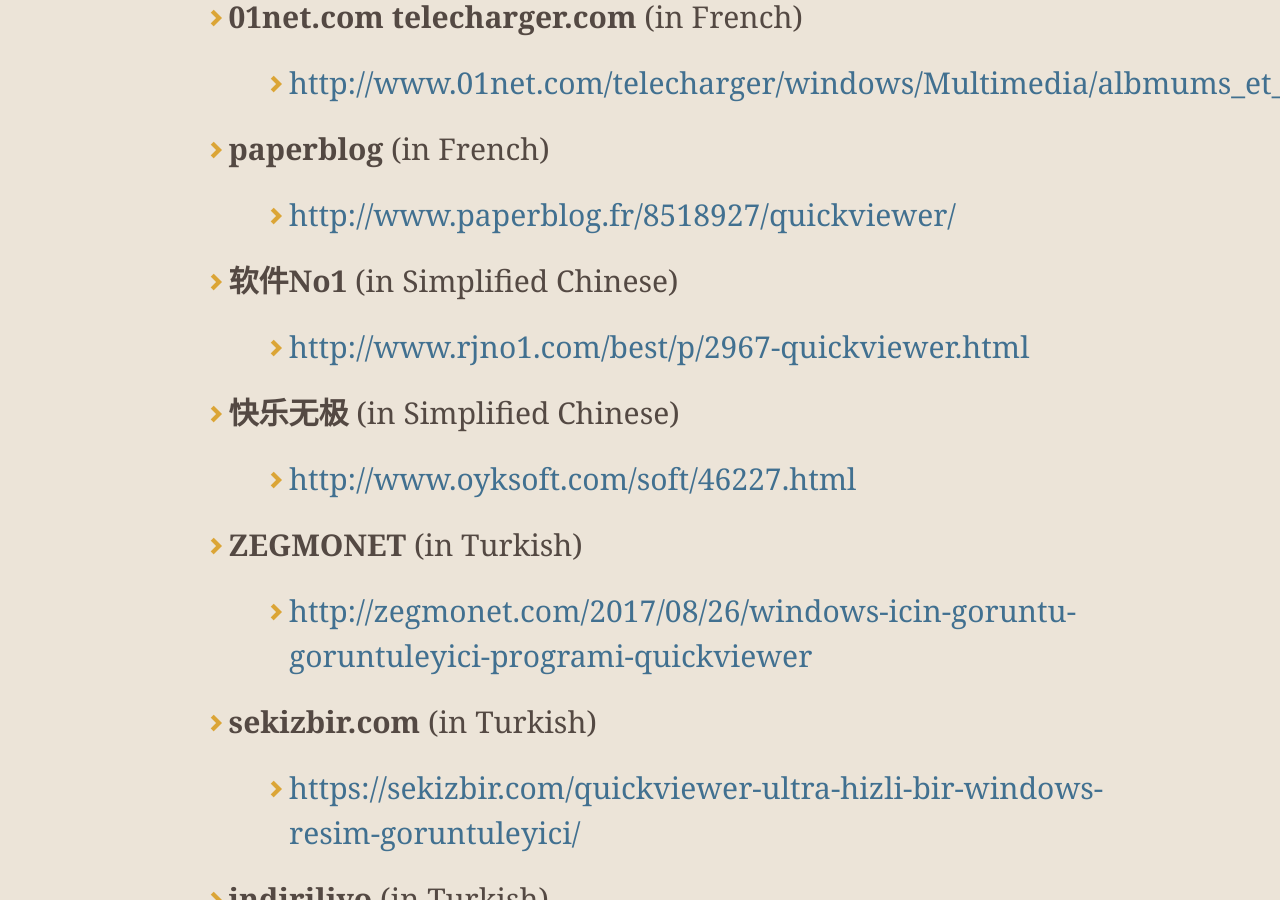
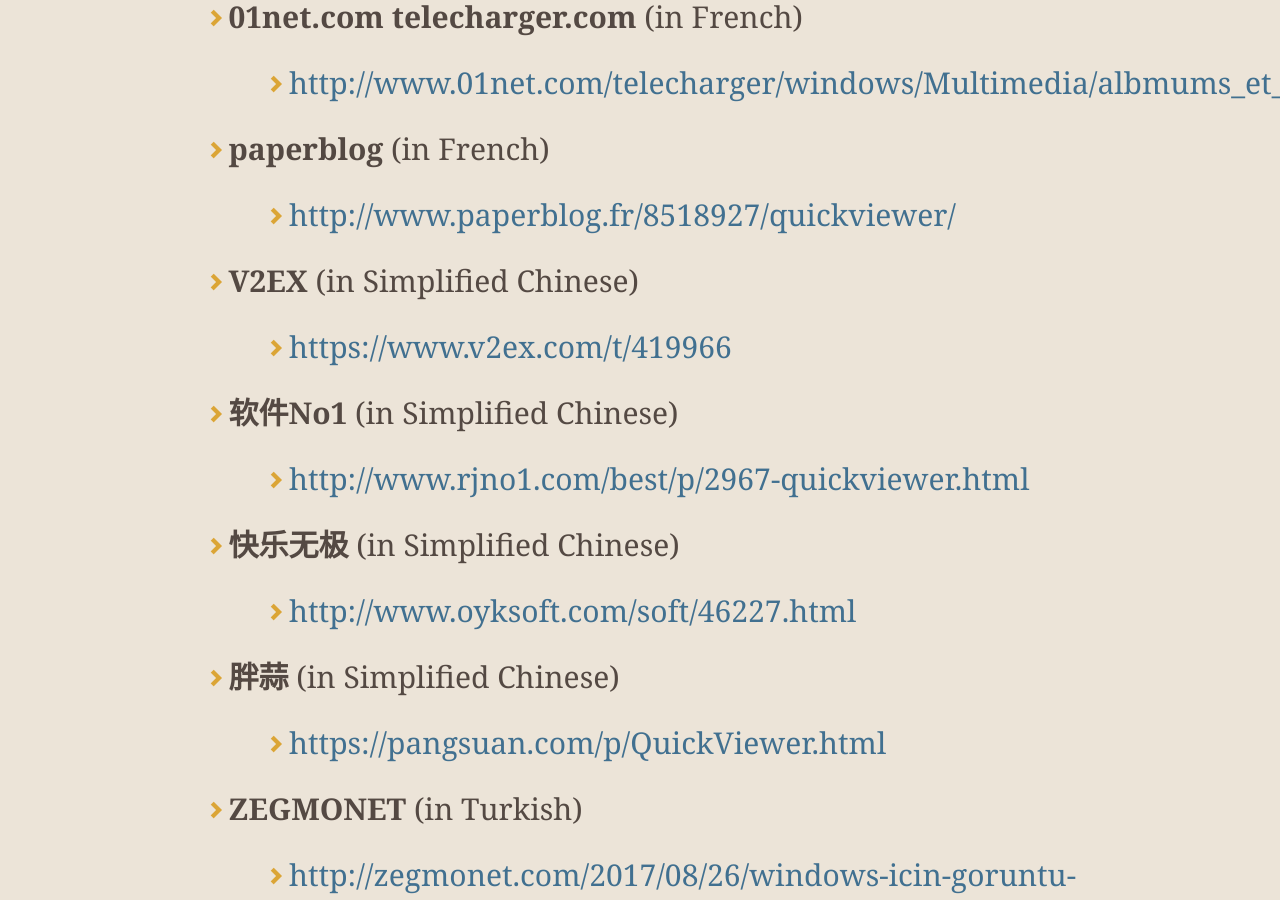
Before and after one commit to kanryu/quickviewer, a Jekyll site: the page built from docs/index.md, in a window 1280 px wide and 900 px high, scrolled down 6270 px. Built offline with Jekyll 4.4.1, drawn with Linux system fonts in a browser that asks for light colours; nearby versions of some CDN libraries; comment, search, counter and statistics services are not loaded; our own code applies the rules of GitHub Pages for plain Markdown files.

Commit message:
Update index.md

```diff
--- a/docs/index.md
+++ b/docs/index.md
@@ -101,10 +101,14 @@ You can also clone the latest source code from **[this repository.](https://gith
     - [http://www.01net.com/telecharger/windows/Multimedia/albmums_et_visionneuses/fiches/140048.html](http://www.01net.com/telecharger/windows/Multimedia/albmums_et_visionneuses/fiches/140048.html)
 - **paperblog** (in French)
     - [http://www.paperblog.fr/8518927/quickviewer/](http://www.paperblog.fr/8518927/quickviewer/)
+- **V2EX** (in Simplified Chinese)
+    - [https://www.v2ex.com/t/419966](https://www.v2ex.com/t/419966)
 - **软件No1** (in Simplified Chinese)
     - [http://www.rjno1.com/best/p/2967-quickviewer.html](http://www.rjno1.com/best/p/2967-quickviewer.html)
 - **快乐无极** (in Simplified Chinese)
     - [http://www.oyksoft.com/soft/46227.html](http://www.oyksoft.com/soft/46227.html)
+- **胖蒜** (in Simplified Chinese)
+    - [https://pangsuan.com/p/QuickViewer.html](https://pangsuan.com/p/QuickViewer.html)
 - **ZEGMONET** (in Turkish)
     - [http://zegmonet.com/2017/08/26/windows-icin-goruntu-goruntuleyici-programi-quickviewer](http://zegmonet.com/2017/08/26/windows-icin-goruntu-goruntuleyici-programi-quickviewer)
 - **sekizbir.com** (in Turkish)
```
